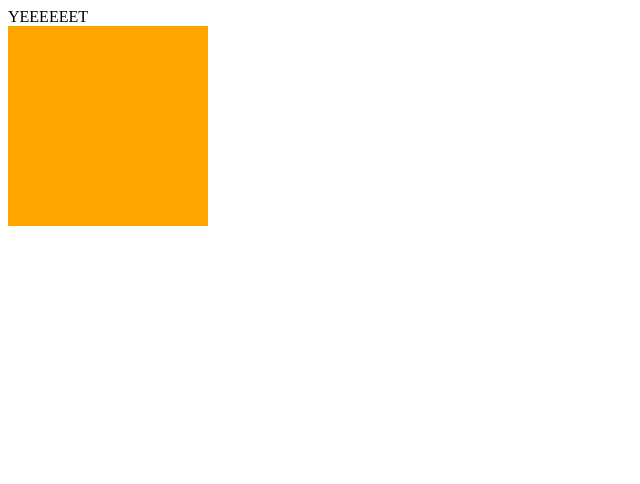
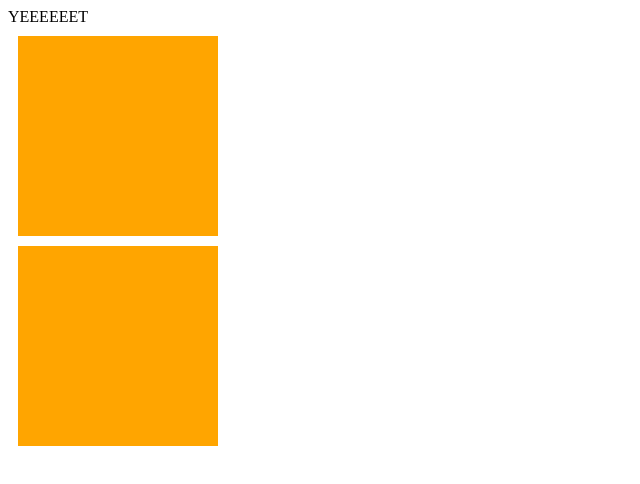
Before and after one commit to nickboi/2020CStri3, a plain HTML site: page testing/index.html in a window 1280 px wide. Shown: the whole page, without its empty margins (0-640 px from the left). Drawn offline with Linux system fonts and the light colour scheme.

Commit message:
two orange boxes

```diff
--- a/testing/index.html
+++ b/testing/index.html
@@ -6,6 +6,8 @@
                     width: 200px;
                 height: 200px;
                 background-color: orange;
+                margin: 10px;
+                }
 
         </style>
     </head>
@@ -14,6 +16,7 @@
     <div>
 
     </div>
-
+<div>
+        </div>
     </body>
 </html>
```
